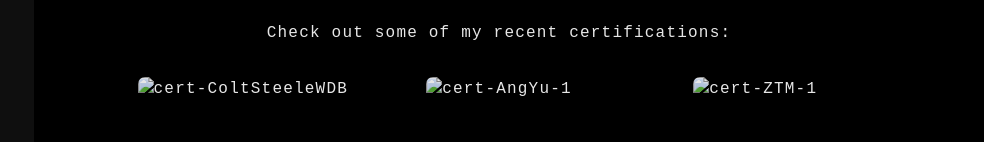
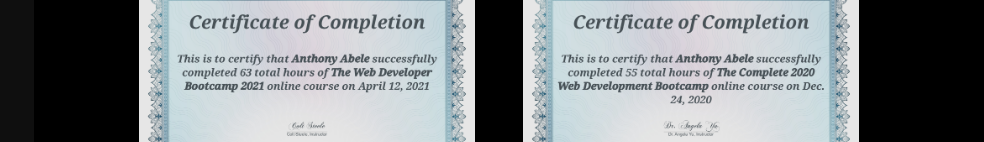
Before and after one commit to Tabele86/oldportfolio, a plain HTML site: page education.html in a window 1280 px wide. Shown: the part 810-952 px from the top of the page, 296-1280 px from the left. Drawn offline with nearby package versions, Linux system fonts and the light colour scheme.

Commit message:
certs fun

```diff
--- a/education.html
+++ b/education.html
@@ -186,13 +186,13 @@
             <div id="certs" class="row d-flex mt-4 mb-4 text-center">
 
               <div class="col p-2 py-auto">
-                <img src="/img/certs/cert-ColtSteeleWDB.png" alt="cert-ColtSteeleWDB">
+                <img src="/img/certs/cert-ColtSteeleWDB.jpg" alt="cert-ColtSteeleWDB">
               </div>
               <div class="col p-2">
-                <img src="/img/certs/cert-AngYu-1.png" alt="cert-AngYu-1">
+                <img src="/img/certs/cert-AngYu-1.jpg" alt="cert-AngYu-1">
               </div>
               <div class="col p-2">
-                <img src="/img/certs/cert-ZTM-1.png" alt="cert-ZTM-1">
+                <img src="/img/certs/cert-ZTM-1.jpg" alt="cert-ZTM-1">
               </div>
             </div>
 
```
